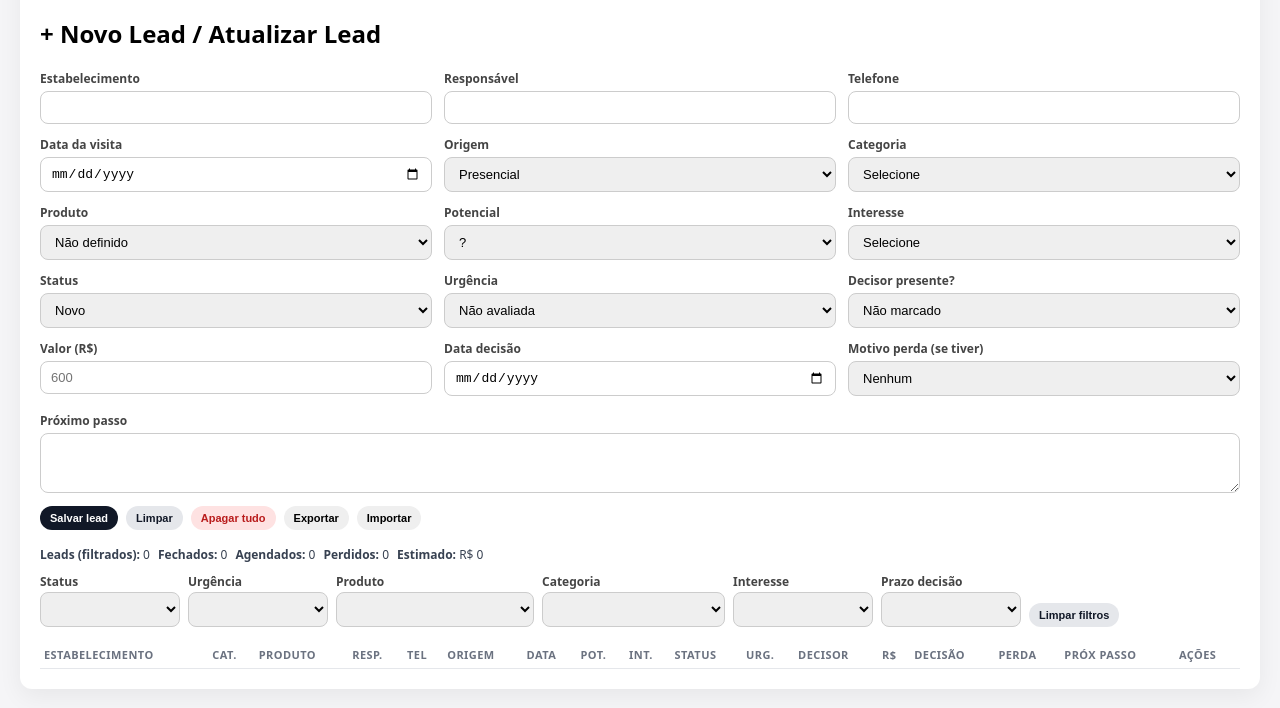
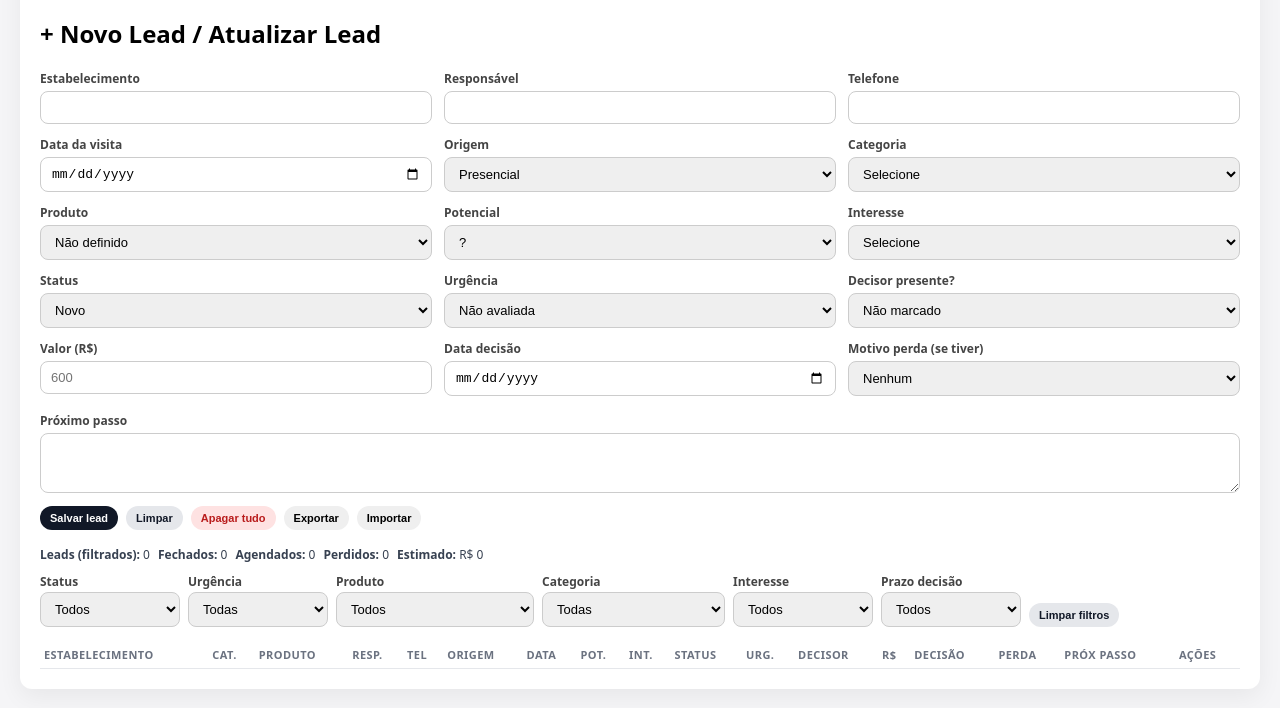
Before and after one commit to gtz369/prospeccao-temporada, a plain HTML site: page index.html in a window 1280 px wide. Both pictures are taken after a click on the button "Limpar". Shown: the part 124-832 px from the top of the page. Drawn offline with Linux system fonts and the light colour scheme.

Commit message:
Update index.html

```diff
--- a/index.html
+++ b/index.html
@@ -464,16 +464,29 @@ function salvarLead(){
   renderTabela();
 }
 
-function limparFormulario(reset=true){
-  document.querySelectorAll("input, textarea").forEach(elm=>elm.value="");
-  document.querySelectorAll("select").forEach(elm=>elm.value="");
+function limparFormulario(reset = true) {
+  // Limpa apenas campos do FORM, não mexe nos filtros
 
+  // Inputs dentro do formulário
+  document.querySelectorAll(".form-grid input").forEach(elm => {
+    elm.value = "";
+  });
+
+  // Textarea do form
+  el("proximoPasso").value = "";
+
+  // Selects do formulário
+  document.querySelectorAll(".form-grid select").forEach(elm => {
+    elm.value = "";
+  });
+
+  // Reaplica padrões do form
   el("status").value = "Novo";
   el("origem").value = "Presencial";
 
-  if(reset){
+  if (reset) {
     indiceEdicao = null;
-    el("modoEdicao").textContent="";
+    el("modoEdicao").textContent = "";
   }
 }
 
```
